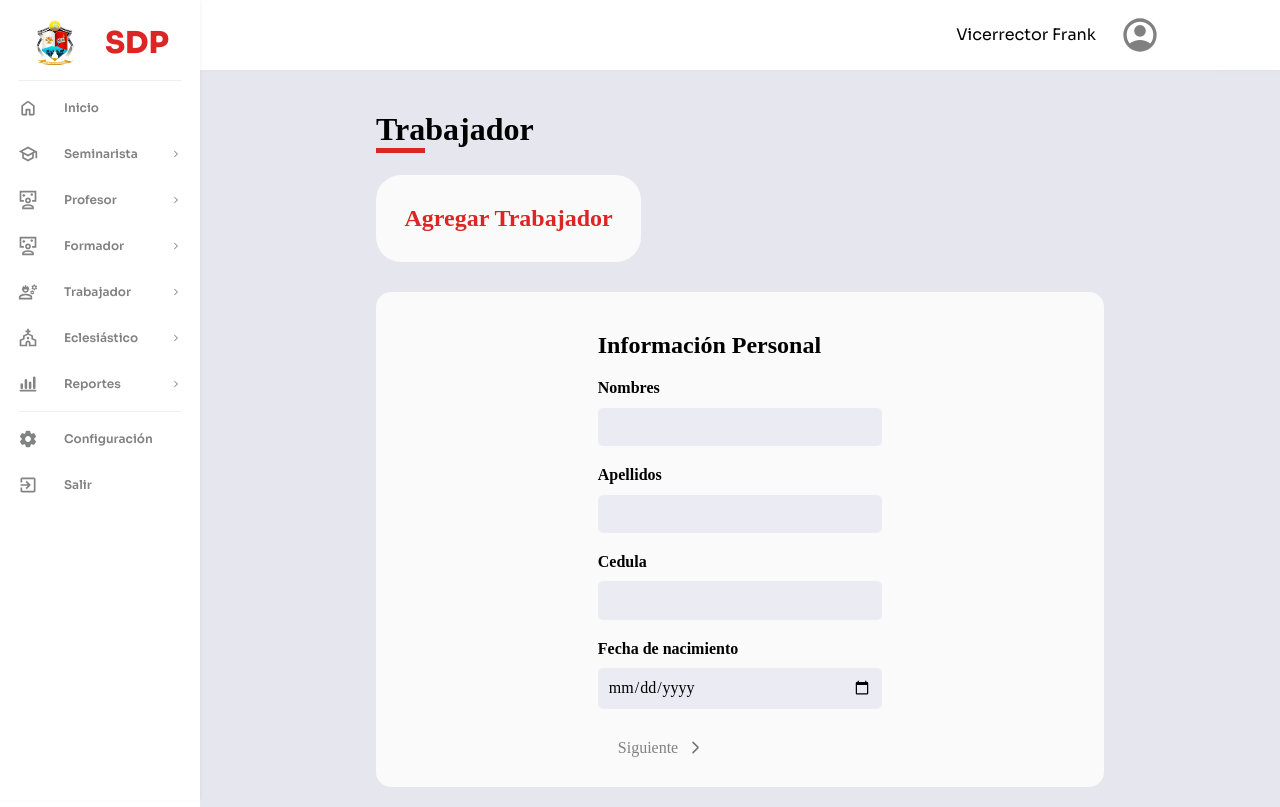
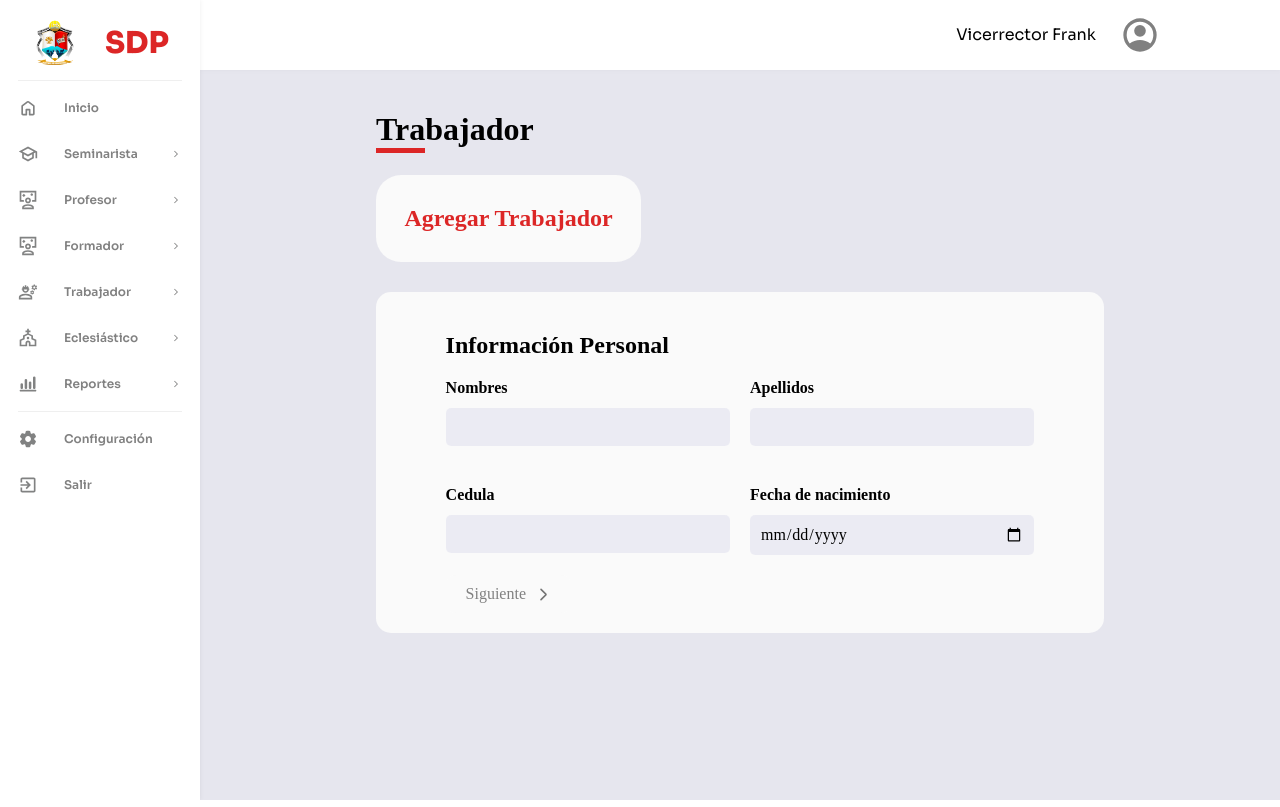
Before and after one commit to AndresBlade/seminary, a React (Vite) app: page /worker in a window 1280 px wide. Built offline with nearby package versions, Linux system fonts and the light colour scheme.

Commit message:
se modificaron los inputs para que ahora esten dos en una misma fila

```diff
--- a/src/features/worker/components/WorkerFormContact.tsx
+++ b/src/features/worker/components/WorkerFormContact.tsx
@@ -30,7 +30,7 @@ const WorkerFormContact = ({workerPhone:{phone,description,phoneFamily,descripti
                     }} />
                 </div>
                 <div className={Worker['worker-create__form--email']}>
-                    <label htmlFor="email" className={Worker['worker-create__form-email--label']}>Descripcion</label>
+                    <label htmlFor="description" className={Worker['worker-create__form-email--label']}>Descripcion</label>
                     <input type="description" name="description" id="description" value={description} onChange={(e)=>{
                         setWorkerPhone((worker)=>{
                             return{...worker, description: e.target.value}
@@ -46,7 +46,7 @@ const WorkerFormContact = ({workerPhone:{phone,description,phoneFamily,descripti
                     }}/>
                 </div>
                 <div className={Worker['worker-create__form--phoneFamily']}>
-                    <label htmlFor="address" className={Worker['worker-create__form-phoneFamily--label']}>Telefono de contacto familiar</label>
+                    <label htmlFor="phoneFamily" className={Worker['worker-create__form-phoneFamily--label']}>Telefono de contacto familiar</label>
                     <input type="text" name="phoneFamily" id="phoneFamily" value={phoneFamily} onChange={(e)=>{
                         setWorkerPhone((worker)=>{
                             return{...worker, phoneFamily: e.target.value}
@@ -54,7 +54,7 @@ const WorkerFormContact = ({workerPhone:{phone,description,phoneFamily,descripti
                     }} />
                 </div>
                 <div className={Worker['worker-create__form--nameContact']}>
-                    <label htmlFor="address" className={Worker['worker-create__form-nameContact--label']}>Descripcion</label>
+                    <label htmlFor="nameContact" className={Worker['worker-create__form-nameContact--label']}>Descripcion</label>
                     <input type="text" name="nameContact" id="nameContact" value={descriptionFamily} onChange={(e)=>{
                         setWorkerPhone((worker)=>{
                             return{...worker, descriptionFamily: e.target.value}
--- a/src/features/worker/components/WorkerFormLabor.tsx
+++ b/src/features/worker/components/WorkerFormLabor.tsx
@@ -16,7 +16,7 @@ const WorkerFormLabor = ({blood,condition,jobPosition,setWorkerJobPositionAndMed
             <h2>Información laboral</h2>
             <div className={Worker['worker-create__form--personal']}>
                 <div className={Worker['worker-create__form--post']}>
-                <label htmlFor="name" className={Worker['worker-create__form-post--label']}>Cargo actual</label>
+                <label htmlFor="post" className={Worker['worker-create__form-post--label']}>Cargo actual</label>
                 <input type="text" name='post' id='post' value={jobPosition}
                     onChange={(e)=>{
 
@@ -28,7 +28,7 @@ const WorkerFormLabor = ({blood,condition,jobPosition,setWorkerJobPositionAndMed
             </div>
             <h2>Información de salud</h2>
             <div className={Worker['worker-create__form--blood']}>
-                <label htmlFor="lastName" className={Worker['worker-create__form-lastName--label']}>Tipo de sangre</label>
+                <label htmlFor="blood" className={Worker['worker-create__form-lastName--label']}>Tipo de sangre</label>
                 <input type="text" name='blood' id='blood' value={blood} onChange={(e)=>{
 
                         setWorkerJobPositionAndMedical((worker)=>{
@@ -37,7 +37,7 @@ const WorkerFormLabor = ({blood,condition,jobPosition,setWorkerJobPositionAndMed
                     }} />
             </div>
             <div className={Worker['worker-create__form--condition']}>
-                <label htmlFor="id" className={Worker['worker-create__form-id--label']}>Condicion medica</label>
+                <label htmlFor="condition" className={Worker['worker-create__form-id--label']}>Condicion medica</label>
                 <input type="text" name="condition" id="condition" value={condition}
                     onChange={(e)=>{
 
--- a/src/features/worker/styles/worker.module.css
+++ b/src/features/worker/styles/worker.module.css
@@ -516,7 +516,7 @@
 @media (width >= 1024px){
     .worker-create__container{
         width: 100%;
-        height: auto;
+        height: 100%;
     }
     .worker-create__form{
         margin: 0 auto;
@@ -557,4 +557,9 @@
         height: 100%;
         min-height: 40rem;
     }
+    .worker-create__form--personal{
+        display: grid;
+        grid-template-columns: repeat(2, 1fr);
+        gap: 2rem;
+    }
 }
```
